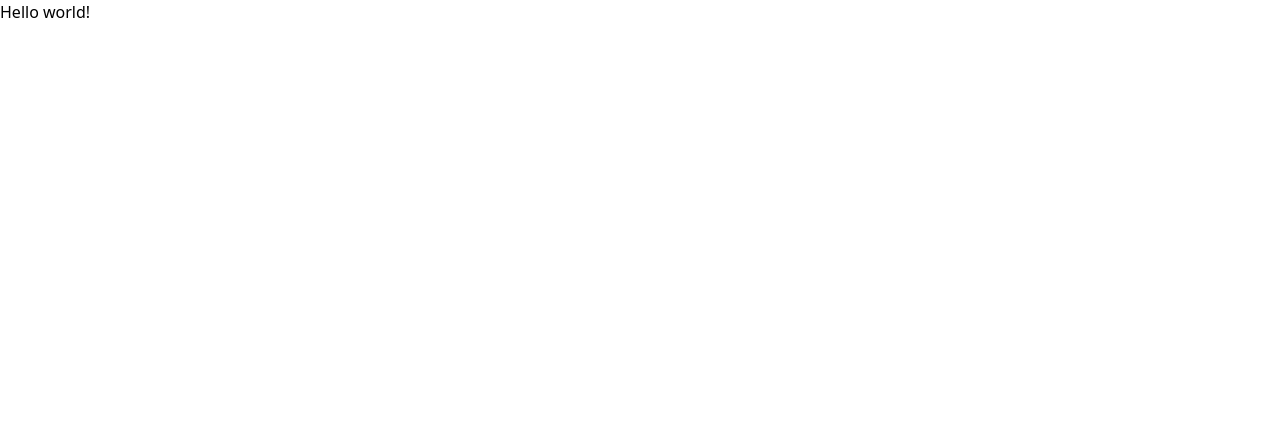
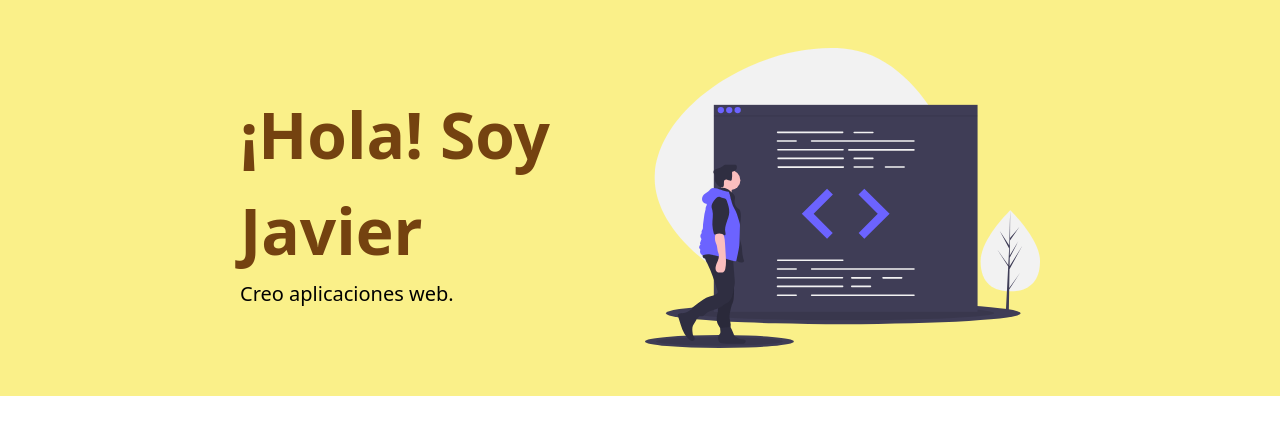
Before and after one commit to javiergomezve/javiergomezve, a Gatsby site: page / in a window 1280 px wide. Built offline with nearby package versions, Linux system fonts and the light colour scheme; Gatsby itself is replaced by a stand-in of ours.

Commit message:
[add] Header with styles

```diff
--- /dev/null
+++ b/src/components/Header.jsx
@@ -0,0 +1,15 @@
+import React from 'react';
+
+import imgPromo from '../images/promo.svg';
+
+export default () => (
+    <header className="bg-yellow-300">
+        <div className="container mx-auto p-12 max-w-4xl flex justify-center items-center">
+            <div className="flex-1">
+                <h1 className="text-6xl font-bold text-yellow-900">¡Hola! Soy Javier</h1>
+                <p className="text-xl font-light">Creo aplicaciones web.</p>
+            </div>
+            <img src={imgPromo} alt="Un programador caminando" style={{ height: '300px'}}/>
+        </div>
+    </header>
+);
--- a/src/pages/index.js
+++ b/src/pages/index.js
@@ -1,3 +1,7 @@
 import React from "react"
 
-export default () => <div>Hello world!</div>
+import Header from '../components/Header';
+
+export default () => (
+  <Header/>
+);
```
Also changed, not shown: src/images/promo.svg (added).
